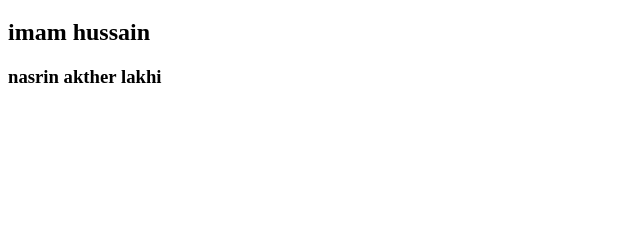
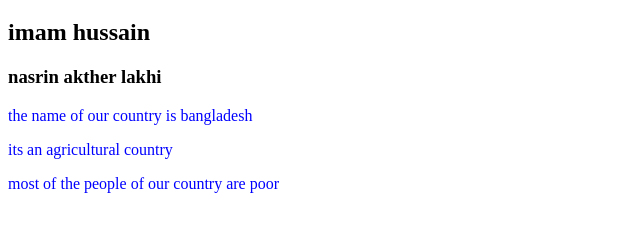
Before and after one commit to RedEye75/my-second-repo, a plain HTML site: page index.html in a window 1280 px wide. Shown: the part 61-292 px from the top of the page, without its empty margins (0-640 px from the left). Drawn offline with Linux system fonts and the light colour scheme.

Commit message:
styles added

```diff
--- a/index.html
+++ b/index.html
@@ -5,10 +5,14 @@
     <meta http-equiv="X-UA-Compatible" content="IE=edge">
     <meta name="viewport" content="width=device-width, initial-scale=1.0">
     <title>my second repo</title>
+    <link rel="stylesheet" href="style.css">
 </head>
 <body>
     <h1>yusuf bin imam</h1>
     <h2>imam hussain</h2>
     <h3>nasrin akther lakhi</h3>
+    <p>the name of our country is bangladesh</p>
+    <p>its an agricultural country</p>
+    <p>most of the people of our country are poor</p>
 </body>
 </html>
--- /dev/null
+++ b/style.css
@@ -0,0 +1,3 @@
+p{
+    color: blue;
+}
```
